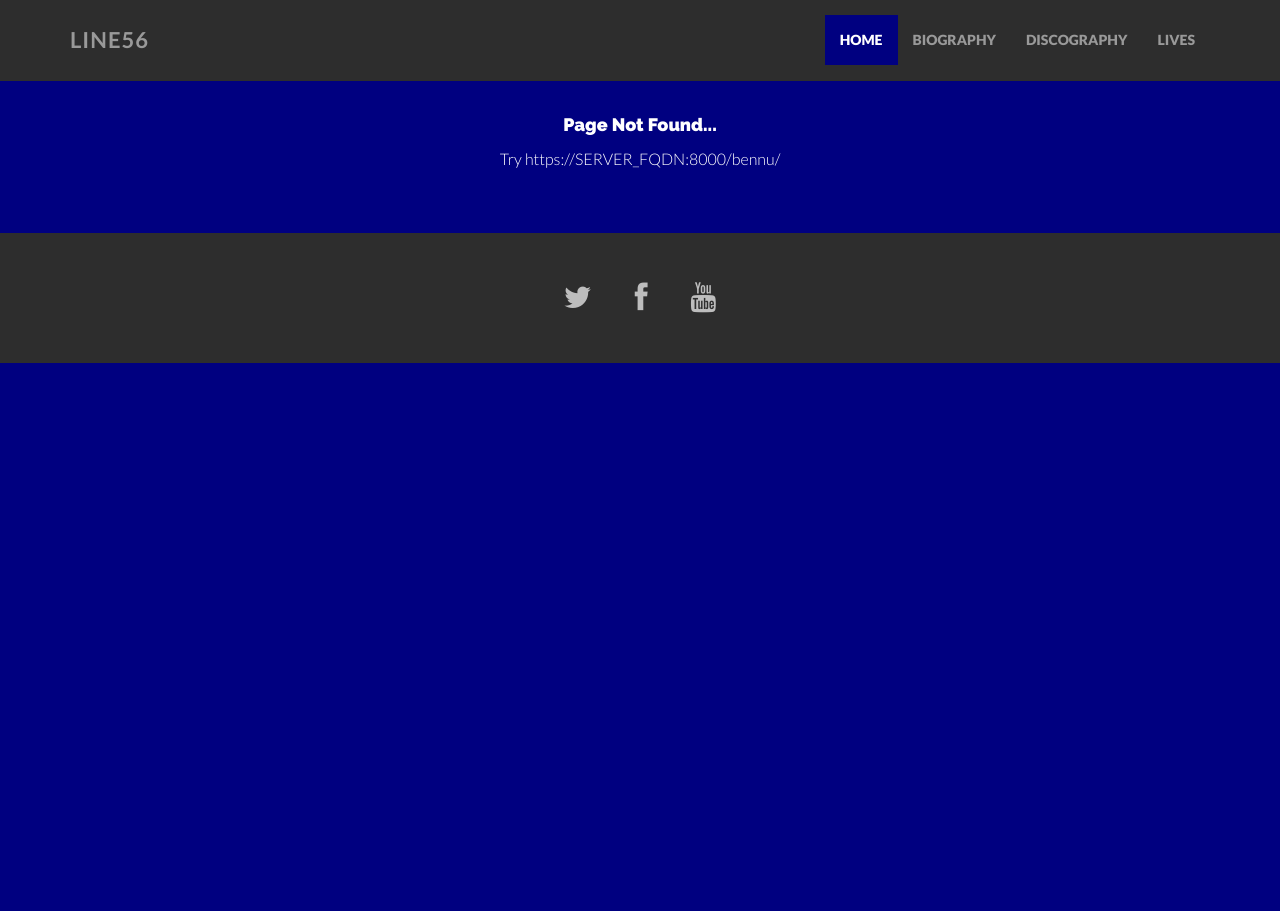
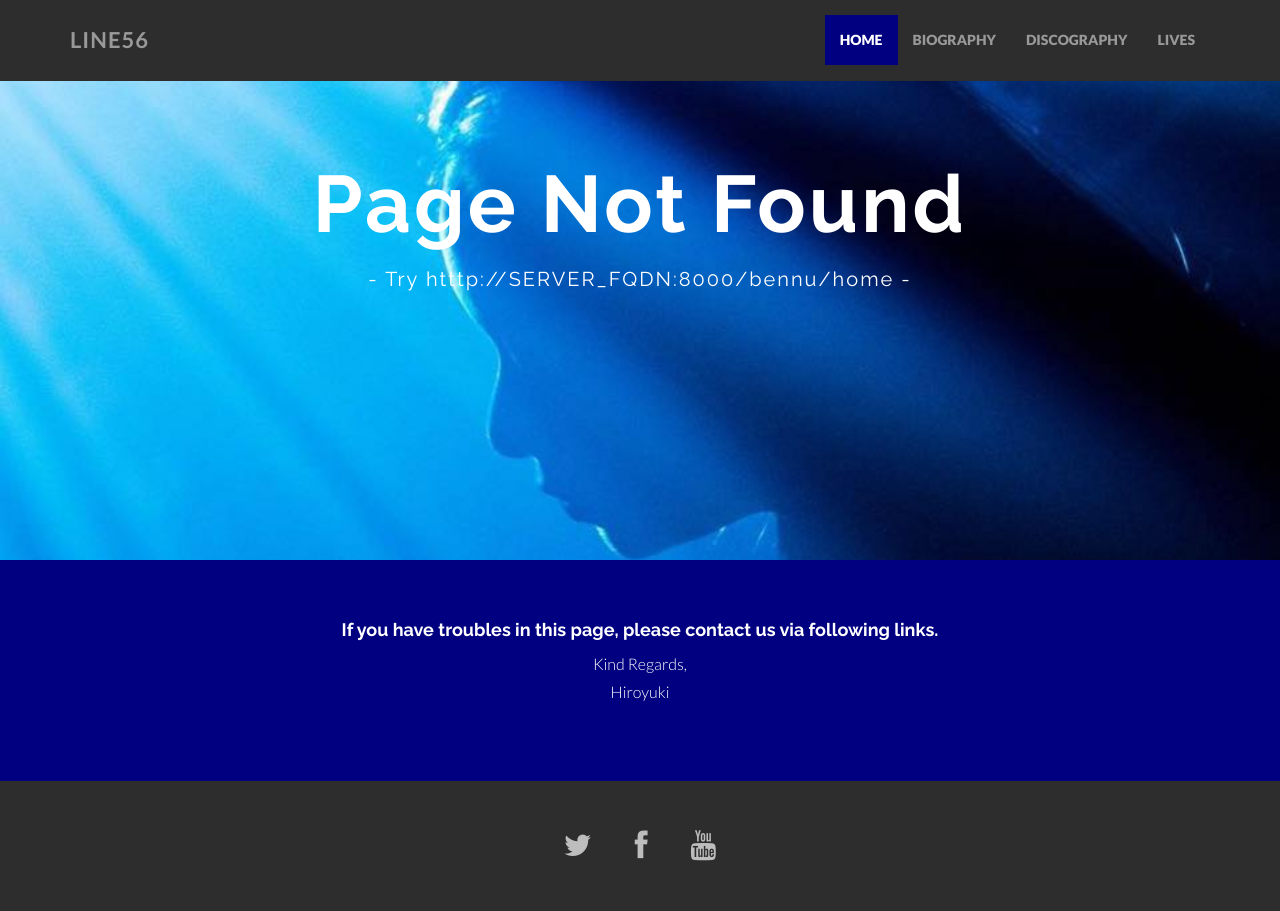
Before and after one commit to hwakabh/bennu-official.page, a Django app: page / in a window 1280 px wide. Before the commit the page ends 363 px from the top, so only its background shows below. Run offline with Django 3.2, Linux system fonts and the light colour scheme; some libraries are stand-ins or nearby versions.

Commit message:
modified overall design with sitemap lines.

```diff
--- a/bennuhp/templates/bennuhp/common/page_not_found.html
+++ b/bennuhp/templates/bennuhp/common/page_not_found.html
@@ -1,14 +1,30 @@
 {% extends 'bennuhp/common/base.html' %}
 
 {% block content %}
-	<div id="blue">
+	<div id="headerwrap">
 		<div class="container">
 			<div class="row centered">
 				<div class="col-lg-8 col-lg-offset-2">
-				<h4>Page Not Found...</h4>
-				<p>Try https://SERVER_FQDN:8000/bennu/</p>
+				<h1><b>Page Not Found</b></h1>
+				<h2>- Try htttp://SERVER_FQDN:8000/bennu/home - </h2>
 				</div>
 			</div><!-- row -->
 		</div><!-- container -->
-	</div><!--  bluewrap -->
+	</div><!-- headerwrap -->
+
+	<div id="r">
+		<div class="container">
+			<div class="row centered">
+				<div class="col-lg-8 col-lg-offset-2">
+					<h4>If you have troubles in this page, please contact us via following links.</h4>
+					<p>
+                        Kind Regards, <br>
+                        Hiroyuki
+                    </p>
+				</div>
+			</div><!-- row -->
+		</div><!-- container -->
+	</div><!-- r wrap -->
+
+
 {% endblock %}
--- a/bennuhp/templates/bennuhp/home.html
+++ b/bennuhp/templates/bennuhp/home.html
@@ -19,7 +19,11 @@
 			<div class="row centered">
 				<div class="col-lg-8 col-lg-offset-2">
 					<h4>Thank you so much for all of audience, singers and staff.</h4>
-					<p>Your support always encourages me.</p>
+					<p>
+						Your support always encourages me.
+						<br>
+						<br>
+					</p>
 				</div>
 			</div><!-- row -->
 		</div><!-- container -->
```
